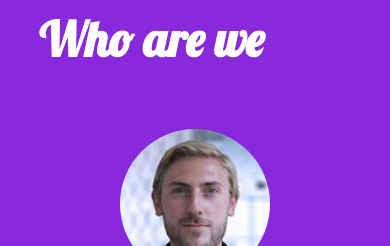
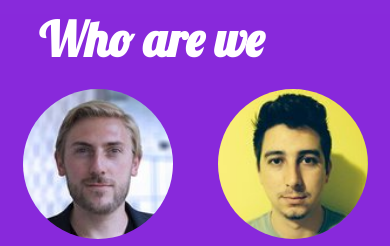
Before and after one commit to vytascepulis/design-website, a plain HTML site: page index.html in a window 390 px wide. Shown: the part 1213-1459 px from the top of the page. Drawn offline with Linux system fonts and the light colour scheme.

Commit message:
Last touches.

```diff
--- a/style.css
+++ b/style.css
@@ -146,6 +146,8 @@ a {
     flex: 2 1;
     margin-left: 50px;
     text-align: left;
+    font-size: 2.5vw;
+    color: var(--text-color);
 }
 #services {
     margin-top: 10vh;
@@ -321,7 +323,7 @@ textarea {
     }
     #contact .form {
         order: 3;
-        flex-basis: 100%;
+        flex-basis: 90%;
         margin-bottom: 30px;
     }
     textarea {
@@ -387,4 +389,23 @@ textarea {
     #hero .left, .left h1 {
         font-size: 1.5em;
     }
+    .inner {
+        width: 100%;
+        max-width: 1300px;
+        margin: 0 auto;
+        box-sizing: border-box;
+        padding: 0;
+        display: flex;
+        flex-wrap: wrap;
+        justify-content: space-evenly;
+    }
+    .person {
+        flex: 1;
+        min-height: 200px;
+        margin: 0 0 20px 0;
+    }
+    #contact .form {
+        width: 90%;
+        align-self: center;
+    }
 }
```
